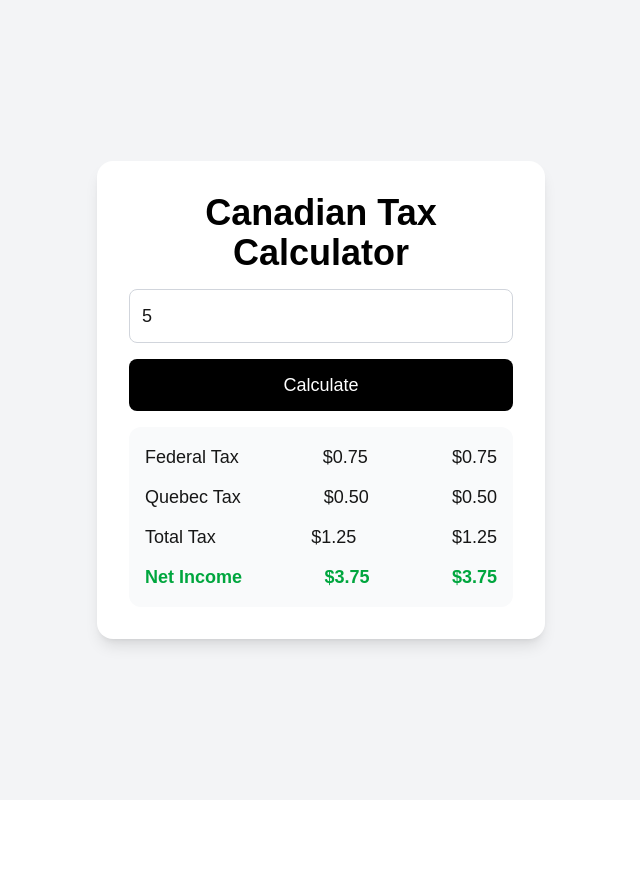
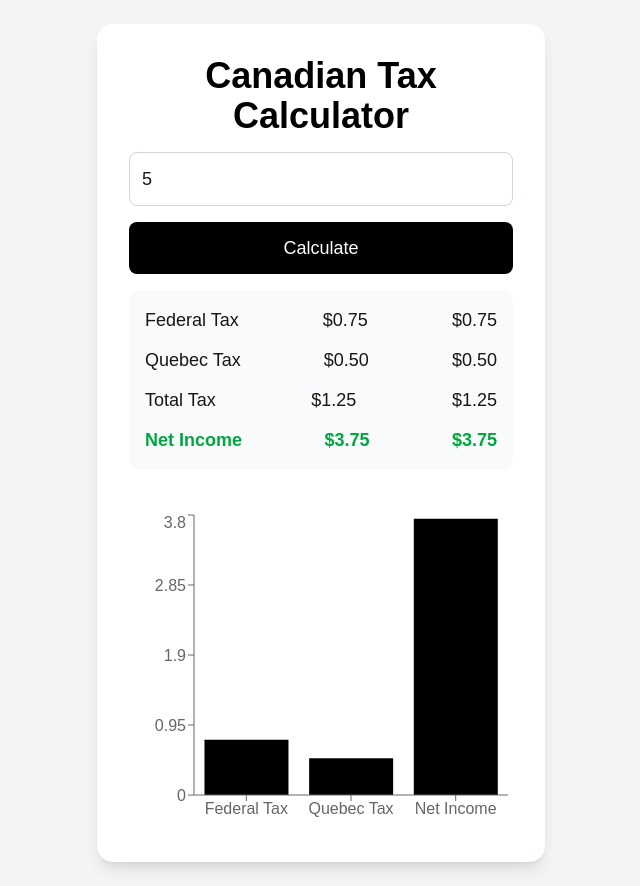
Before and after one commit to thanhtpham116/tax-dashboard, a Next.js app: page / in a window 1280 px wide. Both pictures are taken after typing "5" into the empty fields and a click on the button "Calculate". Shown: the whole page, without its empty margins (319-959 px from the left). Before the commit the page ends 800 px from the top, so only its background shows below. Built offline with nearby package versions, Linux system fonts and the light colour scheme.

Commit message:
added charts

```diff
--- a/package.json
+++ b/package.json
@@ -11,7 +11,8 @@
   "dependencies": {
     "next": "16.2.6",
     "react": "19.2.4",
-    "react-dom": "19.2.4"
+    "react-dom": "19.2.4",
+    "recharts": "^3.8.1"
   },
   "devDependencies": {
     "@tailwindcss/postcss": "^4",
--- a/src/app/page.js
+++ b/src/app/page.js
@@ -1,6 +1,14 @@
 "use client";
 
 import { useState } from "react";
+import {
+  BarChart,
+  Bar,
+  XAxis,
+  YAxis,
+  Tooltip,
+  ResponsiveContainer,
+} from "recharts";
 
 export default function Home() {
   const [salary, setSalary] = useState("");
@@ -48,6 +56,22 @@
     netIncome,
   });
 };
+  const chartData = results
+  ? [
+      {
+        name: "Federal Tax",
+        amount: results.federalTax,
+      },
+      {
+        name: "Quebec Tax",
+        amount: results.quebecTax,
+      },
+      {
+        name: "Net Income",
+        amount: results.netIncome,
+      },
+    ]
+  : [];
 
   return (
 <main className="min-h-screen bg-gray-100 flex items-center justify-center p-6">
@@ -94,6 +118,18 @@
  {formatCurrency(results.netIncome)}</p>
   </div>
 )}
+{results && (
+  <div className="w-full h-80 mt-6">
+    <ResponsiveContainer width="100%" height="100%">
+      <BarChart data={chartData}>
+        <XAxis dataKey="name" />
+        <YAxis />
+        <Tooltip />
+        <Bar dataKey="amount" />
+      </BarChart>
+    </ResponsiveContainer>
+  </div>
+)}
 </div>
     </main>
   );
```
Also changed, not shown: 1 other file (tests, documents, lock files or other folders).
